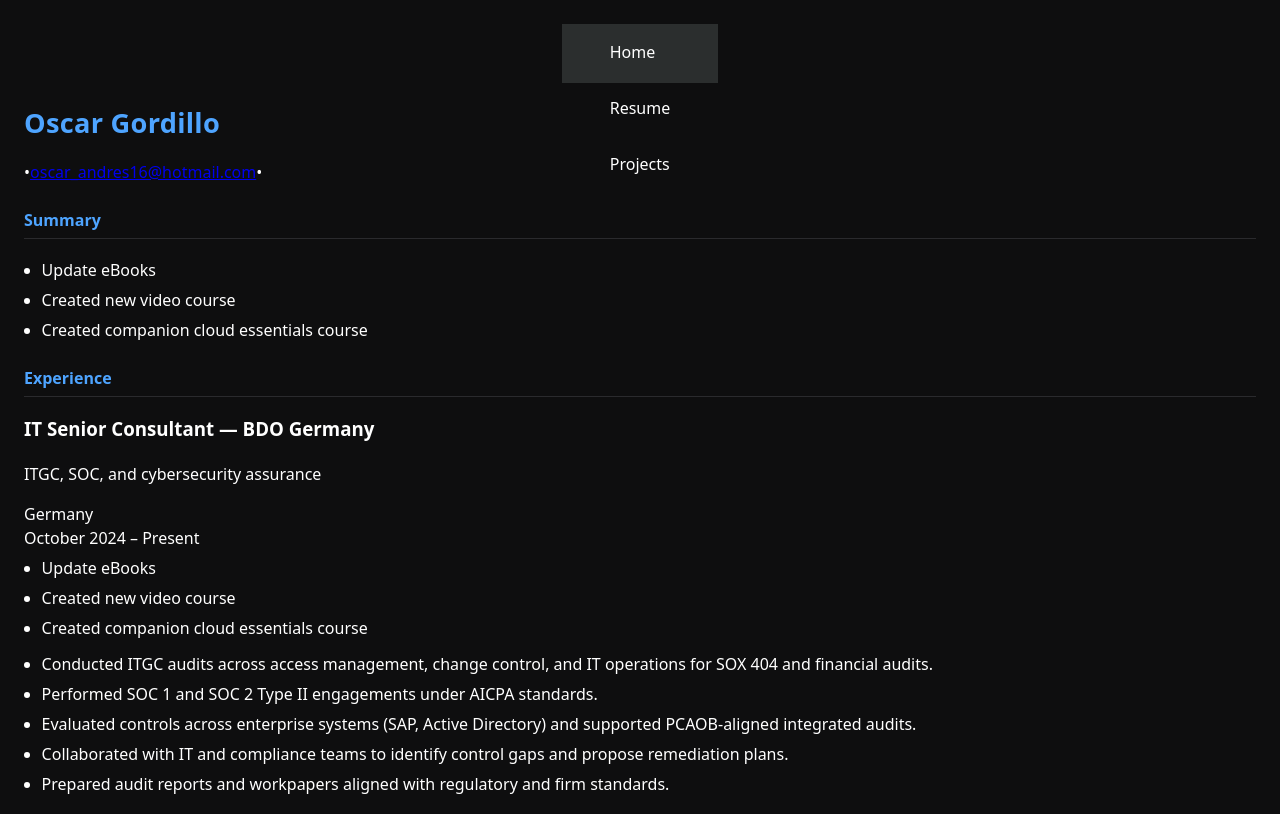
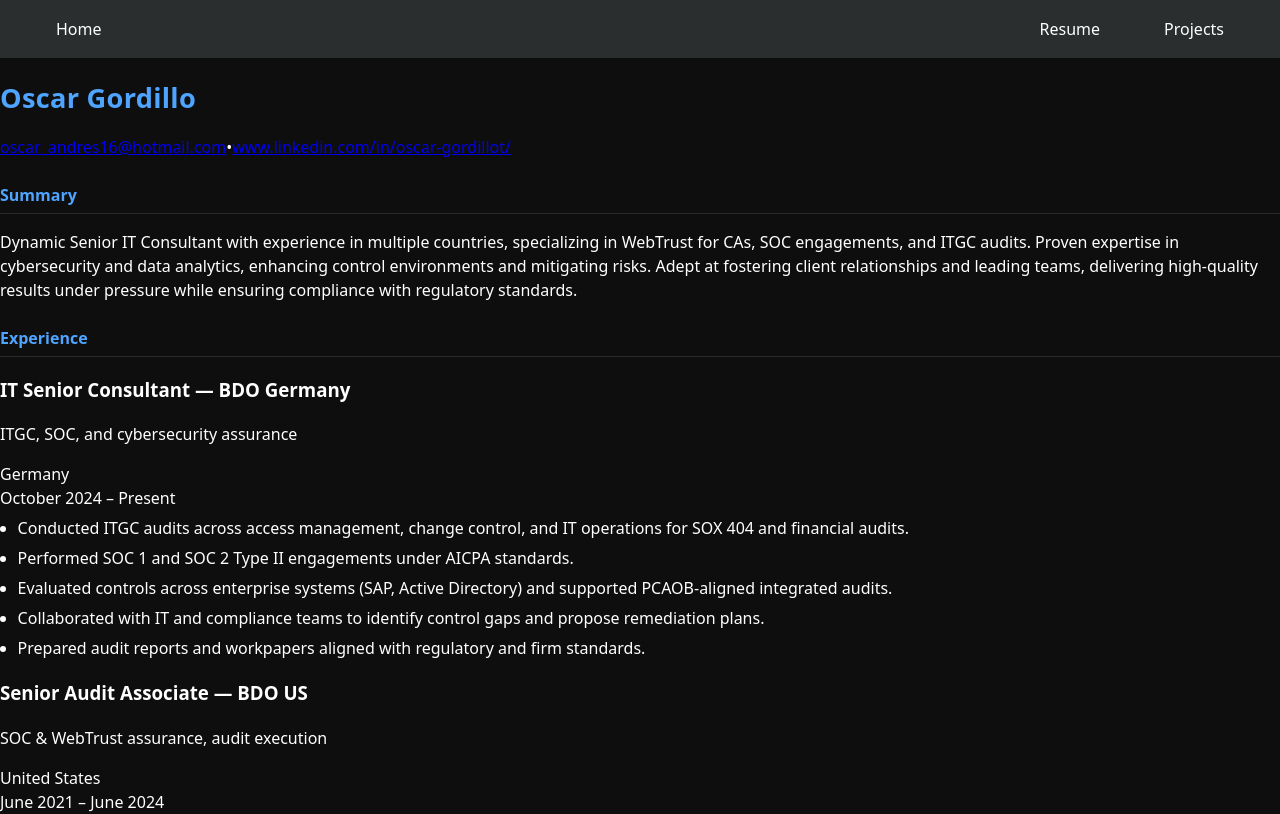
Before and after one commit to oscarg10/cloud-resume-challenge, a React (Vite) app in the folder frontend/: page /resume in a window 1280 px wide. Shown: the top 814 px of the page. Built offline with nearby package versions, Linux system fonts and the light colour scheme.

Commit message:
wip - fixed routing and functionality of application. Additioanlly, rearrange nav bar.

```diff
--- a/frontend/src/assets/stylesheets/default.css
+++ b/frontend/src/assets/stylesheets/default.css
@@ -13,7 +13,7 @@
 /* Base */
 body {
   font-family: system-ui, -apple-system, "Segoe UI", Roboto, "Helvetica Neue", Arial;
-    margin: 24px;
+  margin: 0;
   color: var(--accent);
   background: var(--bg);
   line-height: 1.5;
@@ -27,10 +27,7 @@
 
 /* Header */
 header {
-    text-align: center;
-    display: flex;
-    flex-direction: column;
-    align-items: center;
+  width: 100%;
   margin-bottom: 20px;
 }
 
@@ -58,28 +55,31 @@
   }
 
 /* Navigation Buttons */
-
 nav {
   background-color: var(--card);
   border-bottom: 1px solid var(--card);
   height: 58px;
-    padding: 0 16px;
+  padding: 0 24px;
+  display: flex;
+  align-items: center;
+  justify-content: space-between;  /* Home on left, nav-right on right */
+  width: 100%;
+  box-sizing: border-box;
 }
 
-  nav ul {
-    list-style: none;
+nav .nav-right {
   display: flex;
-  }
-
-  nav .home-li{
-    margin-right: auto;
+  align-items: center;
+  gap: 0;  /* No gap between Resume and Projects */
 }
 
 nav a{
   color: var(--accent);
   text-decoration: none;
   display: flex;
+  align-items: center;
   padding: 1em 2em;
+  height: 100%;
 }
 
 nav a:hover{
@@ -89,7 +89,6 @@
 nav a.active-link{
   border-bottom: 2px solid var(--accent);
 }
-
   /* Section Titles */
   h2 {
     margin: 24px 0 10px;
--- a/frontend/src/assets/stylesheets/pages/home.css
+++ b/frontend/src/assets/stylesheets/pages/home.css
@@ -1,4 +1,12 @@
+.profile_picture {
+  text-align: center;
+  margin: 20px 0;
+}
+
 .profile_picture img {
-    width: 150px;
-    height: auto;
-  }
+  width: 150px;
+  height: auto;
+  display: block;
+  margin: 0 auto;  /* Centers the image */
+  border-radius: 50%;  /* Optional: makes it circular */
+}
--- a/frontend/src/components/Header.jsx
+++ b/frontend/src/components/Header.jsx
@@ -1,15 +1,15 @@
-
 import React from "react";
 import { NavLink } from "react-router-dom";
+
 export default function Header() {
   return (
     <header>
       <nav>
         <NavLink to="/">Home</NavLink>
-        <NavLink to="/resume">Resume</NavLink>
-        <NavLink to="/projects">Projects</NavLink>
-
-
+        <div className="nav-right">
+          <NavLink to="/resume">Resume</NavLink>
+          <NavLink to="/projects">Projects</NavLink>
+        </div>
       </nav>
     </header>
   );
--- a/frontend/src/components/resume/ResumeHeader.jsx
+++ b/frontend/src/components/resume/ResumeHeader.jsx
@@ -5,14 +5,22 @@
   const contact = props.person.contact;
   return (
     <section className="header">
-    <h1>{ person.name }</h1>
-    <p>
-        <span className="address" dangerouslySetInnerHTML={{ __html: contact.address }} />
-        <span className="bull">&bull;</span>
-        <span className="email"><a href="mailto:{contact.email}">{contact.email}</a></span>
-        <span className="bull">&bull;</span>
-        <span className="phone">{contact.phone}</span>
-    </p>
+      <h1>{person.name}</h1>
+      <p>
+        <span className="email">
+          <a href={`mailto:${contact.email}`}>{contact.email}</a>
+        </span>
+        {contact.linkedin && (
+          <>
+            <span className="bull">&bull;</span>
+            <span className="linkedin">
+              <a href={contact.linkedin} target="_blank" rel="noopener noreferrer">
+                {contact.linkedin.replace(/^https?:\/\//, '')}
+              </a>
+            </span>
+          </>
+        )}
+      </p>
     </section>
   );
 }
--- a/frontend/src/components/resume/ResumeSection.jsx
+++ b/frontend/src/components/resume/ResumeSection.jsx
@@ -17,14 +17,8 @@
 //   );
 // }
 
-console.log("ResumeSectionItem is:", ResumeSectionItem);
 export default function ResumeSection(props) {
   const { section, title, handle } = props;
-
-  if (!Array.isArray(section)) {
-    console.error("ResumeSection ERROR: `section` is not an array:", section);
-    return null;
-  }
 
   return (
     <section className={handle}>
--- a/frontend/src/components/resume/ResumeSectionItem.jsx
+++ b/frontend/src/components/resume/ResumeSectionItem.jsx
@@ -1,7 +1,16 @@
-
-import React from "react";
 export default function ResumeSectionItem(props) {
   const item = props.item;
+
+  // Handle summary-style items with just 'text' property
+  if (item.text) {
+    return (
+      <div className="item">
+        <p>{item.text}</p>
+      </div>
+    );
+  }
+
+  // Handle regular items with title, subtitle, etc.
   return (
     <div className="item">
       <div className="item_heading">
@@ -14,11 +23,6 @@
           <div className="duration">{item.duration}</div>
         </div>
       </div>
-        <ul>
-          <li>Update eBooks</li>
-          <li>Created new video course</li>
-          <li>Created companion cloud essentials course</li>
-        </ul>
       {Array.isArray(item.details) && item.details.length > 0 && (
         <ul>
           {item.details.map((text) => (
--- a/frontend/src/data/resumeData.js
+++ b/frontend/src/data/resumeData.js
@@ -90,7 +90,7 @@
         }
       ],
 
-      skills_interests: [
+      skills_abilities: [
         {
           id: 8,
           title: "Skills & Abilities",
```
Also changed, not shown: frontend/postcss.config.js (renamed from frontend/postccs.config.js). Lines whose indentation alone changed are shown as unchanged.
